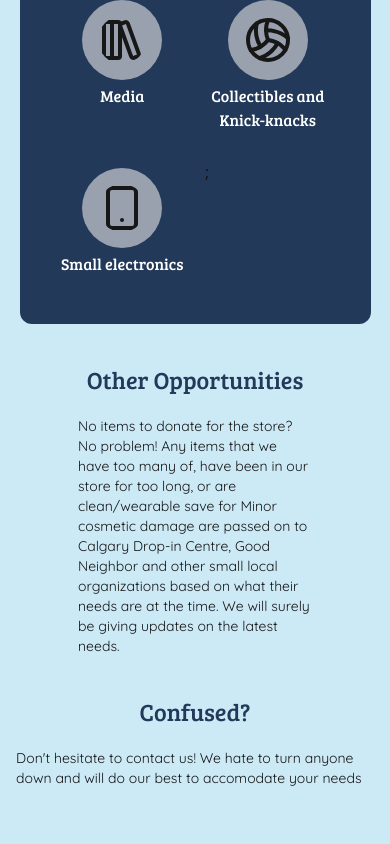
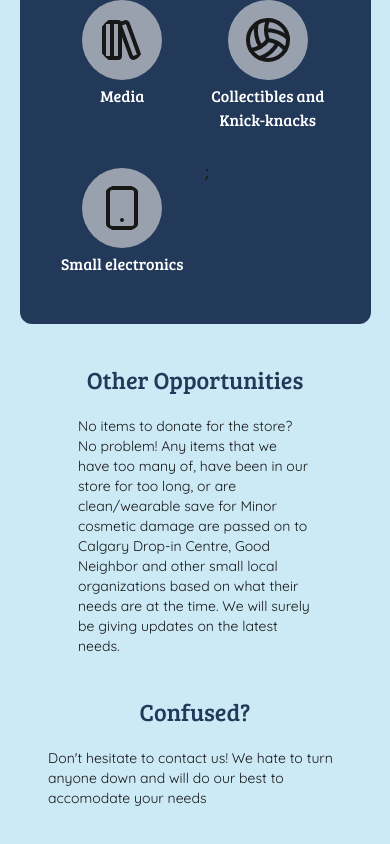
Before and after one commit to Puja304/Humane, a Next.js app: page /donate in a window 390 px wide. Shown: the part 904-1748 px from the top of the page. Built offline with nearby package versions, Linux system fonts and the light colour scheme; a web font is replaced by a local one.

Commit message:
feat: added donation page

```diff
--- a/src/app/donate/page.tsx
+++ b/src/app/donate/page.tsx
@@ -91,7 +91,7 @@ export default function Donate() {
         </div>
         <div className="donation-note-confused flex flex-col items-center mb-10 animate-on-scroll">
             <h1 className={` ${bree.className} confused-title text-2xl text-main-blue font-bold`}> Confused?</h1>
-            <h3 className={` ${quicksand.className} text-sm md:text-lg mt-5 px-4`}>Don't hesitate to contact us! We hate to turn anyone down and will do our best to accomodate your needs</h3>
+            <h3 className={` ${quicksand.className} text-sm md:text-lg mt-5 px-12`}>Don't hesitate to contact us! We hate to turn anyone down and will do our best to accomodate your needs</h3>
         </div>
         {showFooter && <Footer/>}
         </div>
```
